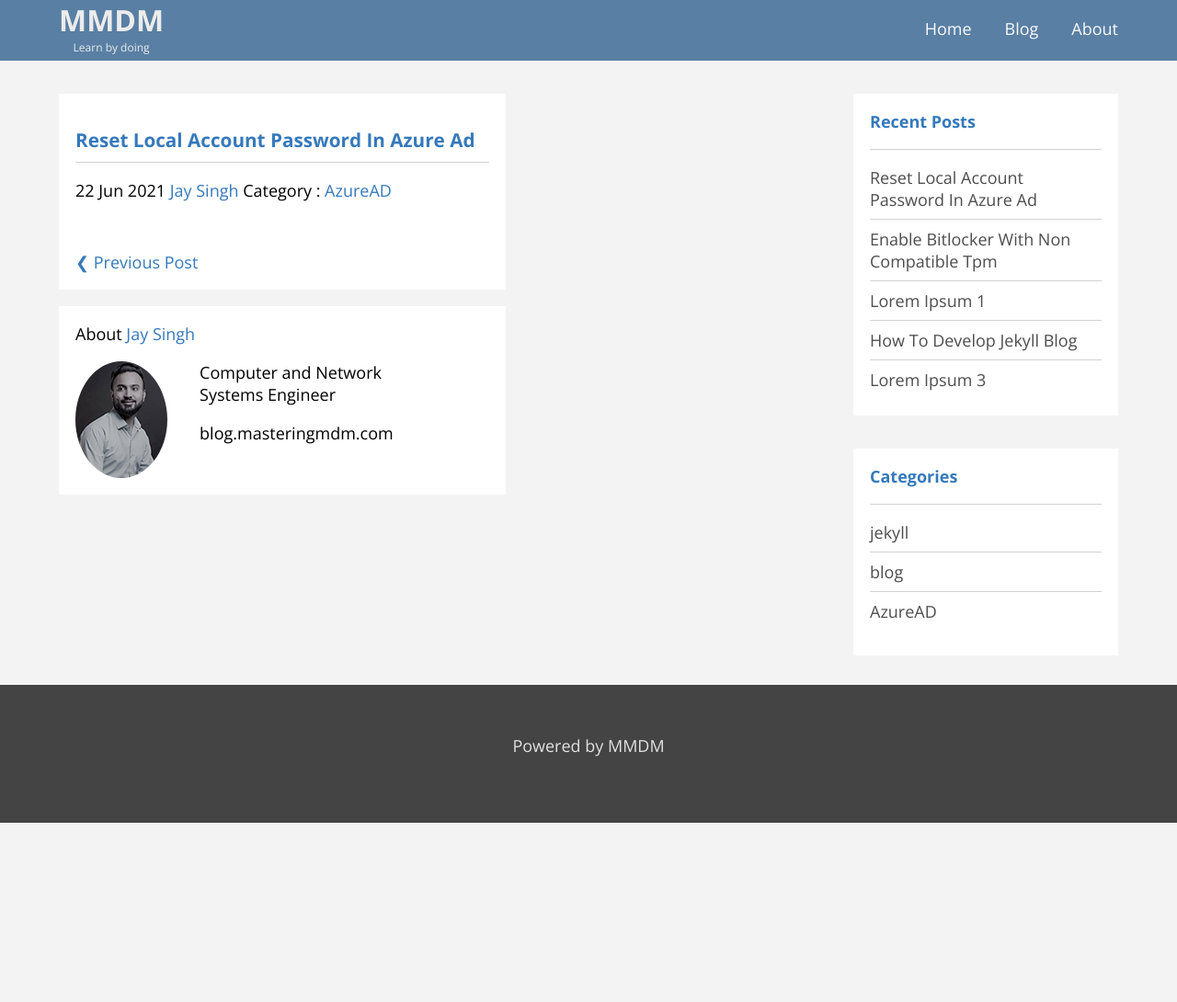
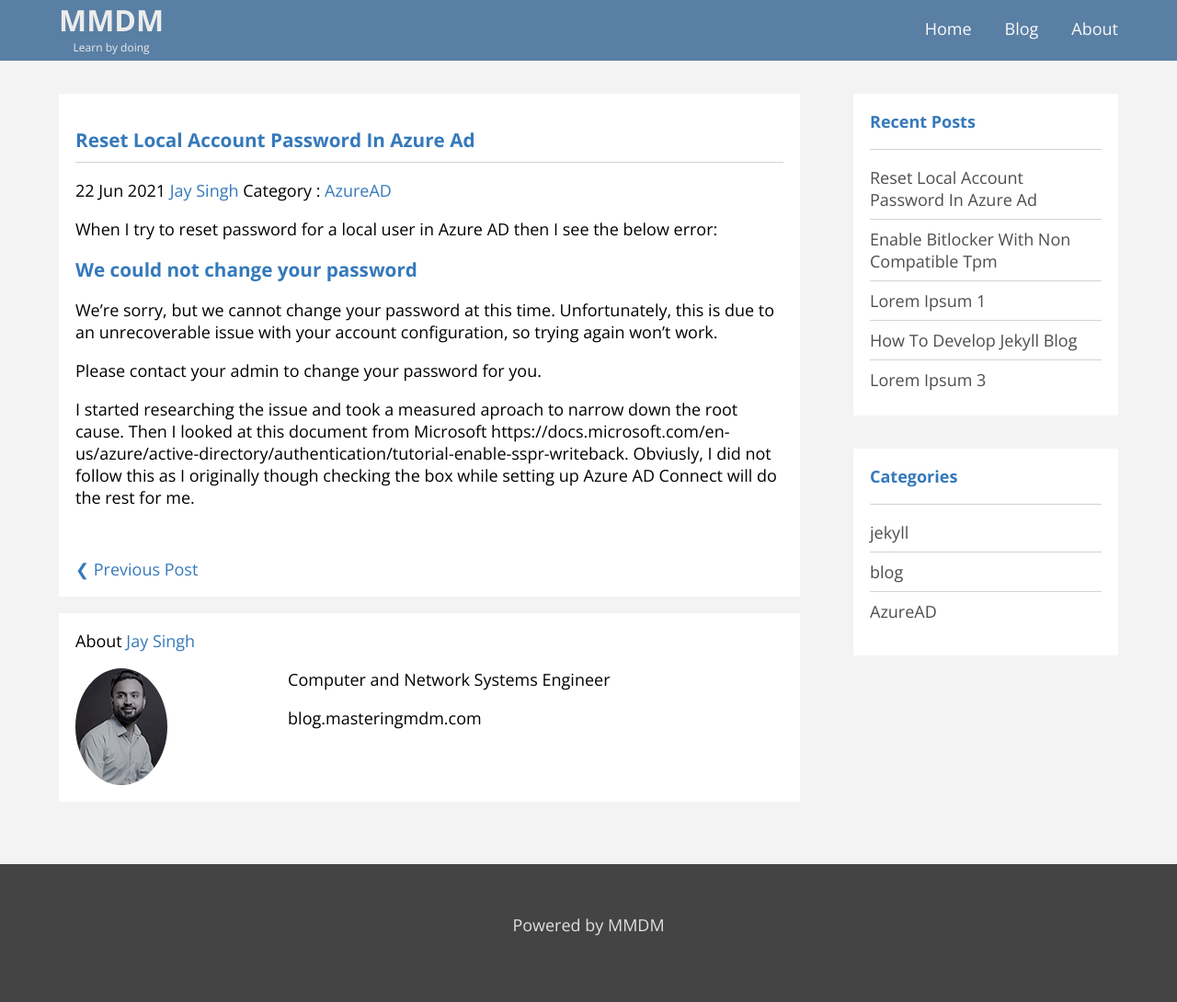
Before and after one commit to jays1ngh/jays1ngh.github.io, a Jekyll site: the page built from _posts/2021-06-22-reset-local-account-password-in-azure-ad.md, in a window 1280 px wide. Shown: the whole page at 92% size. Built offline with Jekyll 4.4.1, drawn with Linux system fonts in a browser that asks for light colours; comment, search, counter and statistics services are not loaded; before the commit the page ends 900 px from its top, so only the background shows below that.

Commit message:
Update 2021-06-22-reset-local-account-password-in-azure-ad.md

```diff
--- a/_posts/2021-06-22-reset-local-account-password-in-azure-ad.md
+++ b/_posts/2021-06-22-reset-local-account-password-in-azure-ad.md
@@ -5,3 +5,12 @@ categories: AzureAD
 date: 2021-06-22
 thumbnail:
 ---
+When I try to reset password for a local user in Azure AD then I see the below error:
+
+## We could not change your password
+
+We're sorry, but we cannot change your password at this time. Unfortunately, this is due to an unrecoverable issue with your account configuration, so trying again won't work.
+
+Please contact your admin to change your password for you.
+
+I started researching the issue and took a measured aproach to narrow down the root cause. Then I looked at this document from Microsoft https://docs.microsoft.com/en-us/azure/active-directory/authentication/tutorial-enable-sspr-writeback. Obviusly, I did not follow this as I originally though checking the box while setting up Azure AD Connect will do the rest for me.
```
